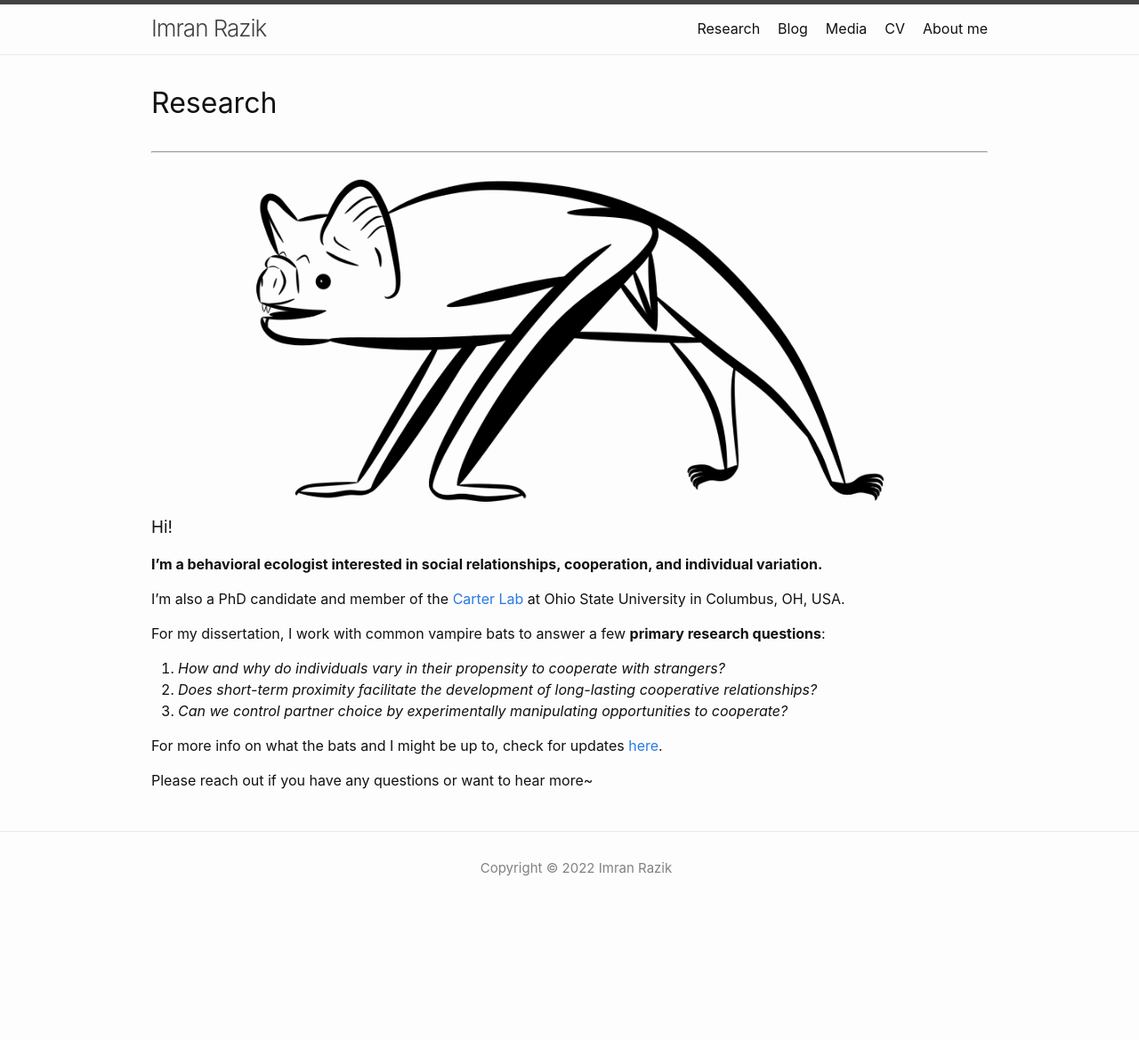
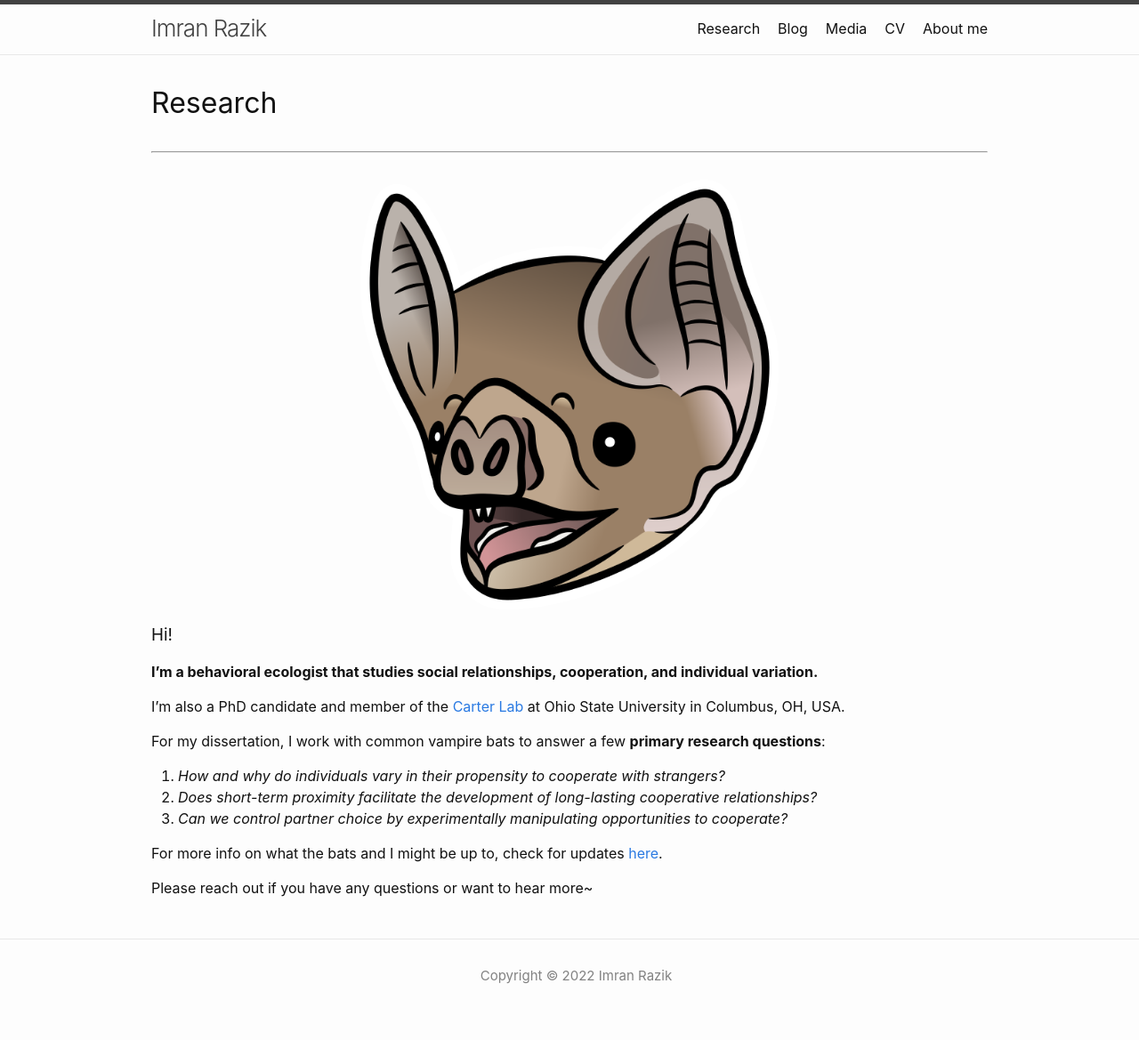
Before and after one commit to imranrazik/imranrazik.github.io, a Jekyll site: the page built from index.md, in a window 1280 px wide. Shown: the whole page at 89% size. Built offline with Jekyll 4.4.1, drawn with Linux system fonts in a browser that asks for light colours; our own code applies the rules of GitHub Pages for plain Markdown files; before the commit the page ends 1048 px from its top, so only the background shows below that.

Commit message:
Update index.md

```diff
--- a/index.md
+++ b/index.md
@@ -4,11 +4,11 @@ layout: home
 # Research
 ---
 <p align="center">
- <img src="/assets/illustrations/vampterrestrial.png" width="75%">
+ <img src="/assets/illustrations/vampire_v02.png" width="50%">
 </p>
 
 ### Hi!
-<b> I'm a behavioral ecologist interested in social relationships, cooperation, and individual variation. </b> <br/>
+<b> I'm a behavioral ecologist that studies social relationships, cooperation, and individual variation. </b> <br/>
 
 I'm also a PhD candidate and member of the [Carter Lab](https://socialbat.org/) at Ohio State University in Columbus, OH, USA.
 
```
